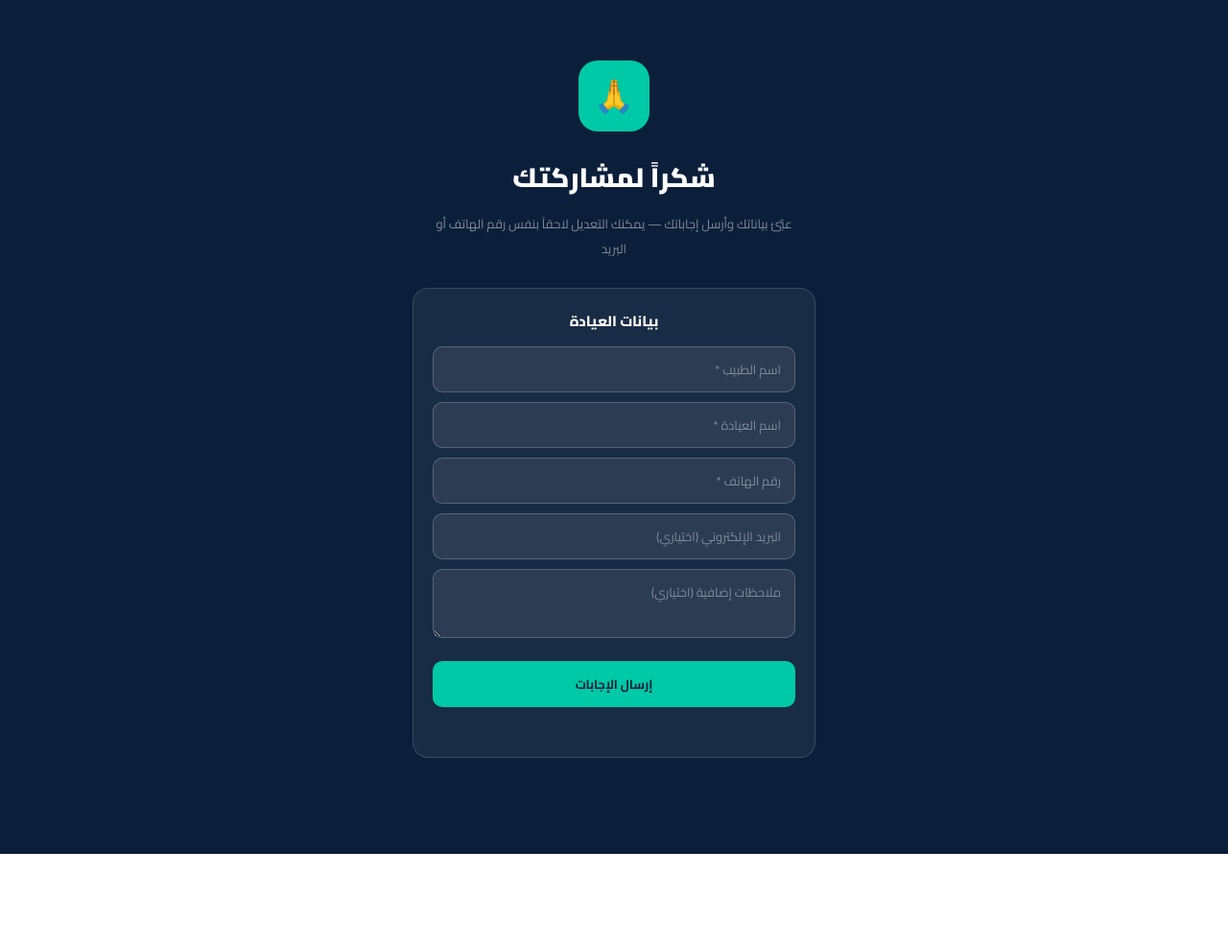
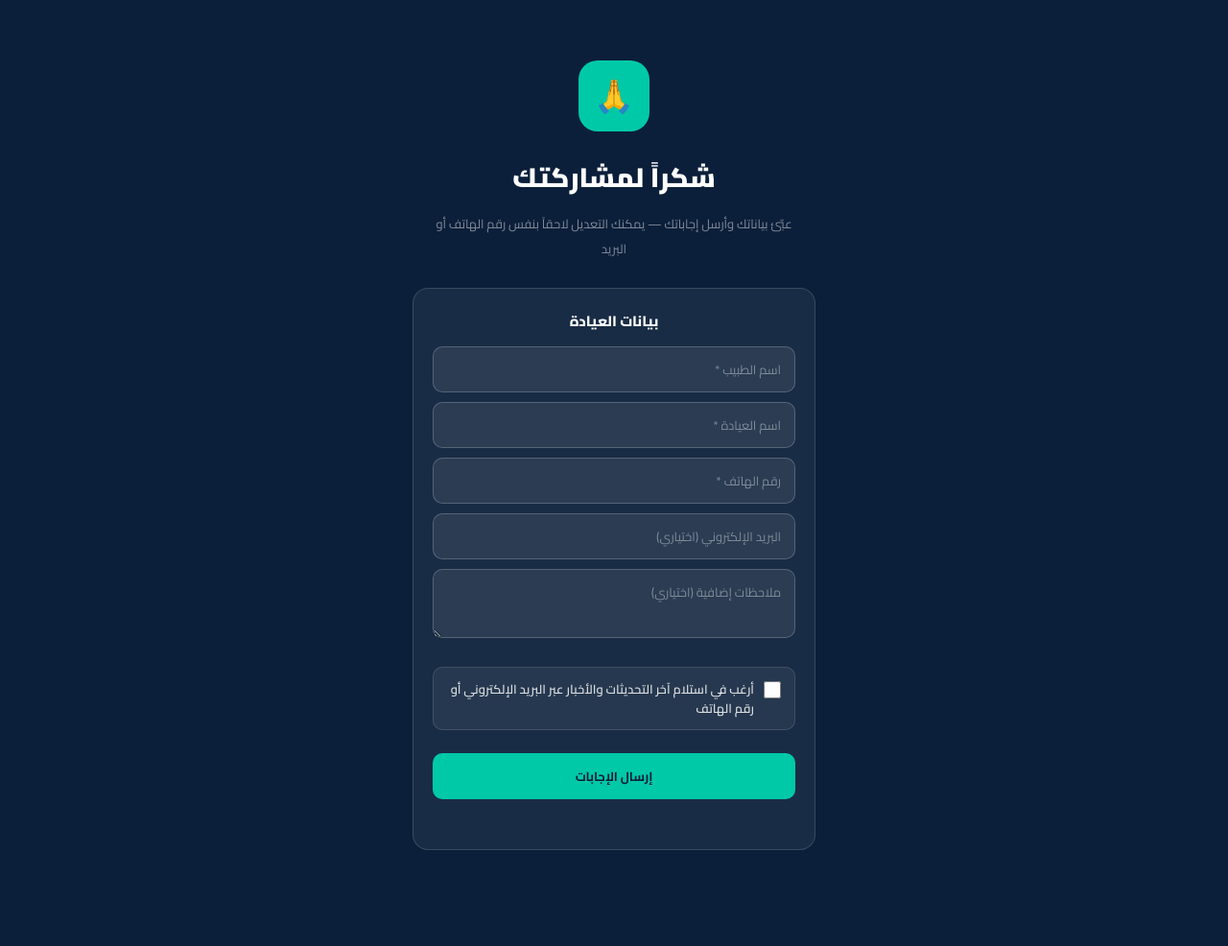
Before and after one commit to mahmoud-al7aj-ali/clinic-survey, a Flask app: page / in a window 1280 px wide. Shown: the part 3994-4980 px from the top of the page at 96% size. Before the commit the page ends 4884 px from the top, so only its background shows below. Run offline with Flask 3, Linux system fonts and the light colour scheme; data comes from the database, SQL or seed files in the repository.

Commit message:
Add opt-in checkbox for updates via email or phone.
Store preference on responses and show it in admin list, detail, and CSV export.

Co-authored-by: Cursor <cursoragent@cursor.com>

```diff
--- a/app.py
+++ b/app.py
@@ -88,6 +88,7 @@ def api_submit():
     phone = (data.get("phone") or "").strip()
     email = (data.get("email") or "").strip()
     notes = (data.get("notes") or "").strip()
+    wants_updates = 1 if data.get("wants_updates") else 0
     answers = data.get("answers") or {}
 
     if not doctor or not clinic or not phone:
@@ -153,7 +154,8 @@ def api_submit():
             conn.execute(
                 """
                 UPDATE responses
-                SET doctor_name=?, clinic_name=?, phone=?, email=?, notes=?, submitted_at=?
+                SET doctor_name=?, clinic_name=?, phone=?, email=?, notes=?,
+                    wants_updates=?, submitted_at=?
                 WHERE id=? AND survey_id=?
                 """,
                 (
@@ -162,6 +164,7 @@ def api_submit():
                     phone,
                     email or None,
                     notes,
+                    wants_updates,
                     now,
                     existing_id,
                     survey_row["id"],
@@ -177,8 +180,11 @@ def api_submit():
         else:
             cur = conn.execute(
                 """
-                INSERT INTO responses (survey_id, doctor_name, clinic_name, phone, email, notes, submitted_at)
-                VALUES (?, ?, ?, ?, ?, ?, ?)
+                INSERT INTO responses (
+                    survey_id, doctor_name, clinic_name, phone, email, notes,
+                    wants_updates, submitted_at
+                )
+                VALUES (?, ?, ?, ?, ?, ?, ?, ?)
                 """,
                 (
                     survey_row["id"],
@@ -187,6 +193,7 @@ def api_submit():
                     phone,
                     email or None,
                     notes,
+                    wants_updates,
                     now,
                 ),
             )
@@ -492,7 +499,16 @@ def admin_export_csv():
 
         buf = io.StringIO()
         writer = csv.writer(buf)
-        header = ["id", "doctor", "clinic", "phone", "email", "notes", "submitted_at"] + [
+        header = [
+            "id",
+            "doctor",
+            "clinic",
+            "phone",
+            "email",
+            "notes",
+            "wants_updates",
+            "submitted_at",
+        ] + [
             f"{f['feature_num']}. {f['title']}" for f in features
         ]
         writer.writerow(header)
@@ -510,6 +526,7 @@ def admin_export_csv():
                 r["phone"] or "",
                 r["email"] or "",
                 r["notes"] or "",
+                "yes" if r["wants_updates"] else "no",
                 r["submitted_at"],
             ]
             for f in features:
--- a/database.py
+++ b/database.py
@@ -127,7 +127,9 @@ def init_db():
                 doctor_name TEXT NOT NULL,
                 clinic_name TEXT NOT NULL,
                 phone TEXT,
+                email TEXT,
                 notes TEXT,
+                wants_updates INTEGER NOT NULL DEFAULT 0,
                 submitted_at TEXT NOT NULL
             );
 
@@ -166,6 +168,10 @@ def migrate_db(conn):
     }
     if "email" not in response_cols:
         conn.execute("ALTER TABLE responses ADD COLUMN email TEXT")
+    if "wants_updates" not in response_cols:
+        conn.execute(
+            "ALTER TABLE responses ADD COLUMN wants_updates INTEGER NOT NULL DEFAULT 0"
+        )
 
     survey_cols = {row[1] for row in conn.execute("PRAGMA table_info(surveys)").fetchall()}
     if "promo_enabled" not in survey_cols:
--- a/static/survey.css
+++ b/static/survey.css
@@ -605,6 +605,32 @@ body {
   box-shadow: 0 0 0 1px rgba(252, 165, 165, 0.4);
 }
 .field-notes { min-height: 72px; resize: vertical; }
+.updates-opt-in {
+  display: flex;
+  align-items: flex-start;
+  gap: 10px;
+  margin: 14px 0 16px;
+  padding: 12px 14px;
+  background: rgba(255, 255, 255, 0.06);
+  border: 1px solid rgba(255, 255, 255, 0.12);
+  border-radius: 10px;
+  cursor: pointer;
+  text-align: right;
+}
+.updates-opt-in input {
+  flex-shrink: 0;
+  width: 18px;
+  height: 18px;
+  margin-top: 2px;
+  accent-color: #00C9A7;
+  cursor: pointer;
+}
+.updates-opt-in span {
+  color: rgba(255, 255, 255, 0.82);
+  font-size: 13px;
+  line-height: 1.55;
+  font-weight: 600;
+}
 .btn-submit {
   width: 100%; border: none; font-family: inherit;
   font-size: 13px; font-weight: 700; padding: 12px;
--- a/static/survey.js
+++ b/static/survey.js
@@ -180,6 +180,7 @@
           phone: phone,
           email: document.getElementById('email').value.trim(),
           notes: document.getElementById('notes').value.trim(),
+          wants_updates: document.getElementById('wants-updates').checked,
           answers: answers,
         }),
       });
--- a/templates/admin/response_detail.html
+++ b/templates/admin/response_detail.html
@@ -7,6 +7,7 @@
   <p><strong>العيادة:</strong> {{ response.clinic_name }}</p>
   <p><strong>الهاتف:</strong> {{ response.phone or '—' }}</p>
   <p><strong>البريد:</strong> {{ response.email or '—' }}</p>
+  <p><strong>استلام التحديثات:</strong> {% if response.wants_updates %}نعم{% else %}لا{% endif %}</p>
   <p><strong>التاريخ:</strong> {{ response.submitted_at }}</p>
   {% if response.notes %}
   <p><strong>ملاحظات:</strong> {{ response.notes }}</p>
--- a/templates/admin/responses.html
+++ b/templates/admin/responses.html
@@ -17,6 +17,7 @@
         <th>العيادة</th>
         <th>الهاتف</th>
         <th>البريد</th>
+        <th>تحديثات</th>
         <th>التاريخ</th>
         <th>الميزات</th>
         <th></th>
@@ -30,6 +31,7 @@
         <td>{{ r.clinic_name }}</td>
         <td>{{ r.phone or '—' }}</td>
         <td>{{ r.email or '—' }}</td>
+        <td>{% if r.wants_updates %}نعم{% else %}لا{% endif %}</td>
         <td>{{ r.submitted_at }}</td>
         <td>{{ r.answer_count }}</td>
         <td><a href="{{ url_for('admin_response_detail', response_id=r.id) }}">تفاصيل</a></td>
--- a/templates/survey.html
+++ b/templates/survey.html
@@ -135,6 +135,10 @@
     <input type="tel" class="field" id="phone" placeholder="رقم الهاتف *" autocomplete="tel" required>
     <input type="email" class="field" id="email" placeholder="البريد الإلكتروني (اختياري)" autocomplete="email">
     <textarea class="field field-notes" id="notes" placeholder="ملاحظات إضافية (اختياري)"></textarea>
+    <label class="updates-opt-in" for="wants-updates">
+      <input type="checkbox" id="wants-updates" name="wants_updates">
+      <span>أرغب في استلام آخر التحديثات والأخبار عبر البريد الإلكتروني أو رقم الهاتف</span>
+    </label>
     <button type="button" class="btn-submit btn-save" id="btn-save">إرسال الإجابات</button>
     <p class="submit-msg" id="submit-msg"></p>
   </div>
```
